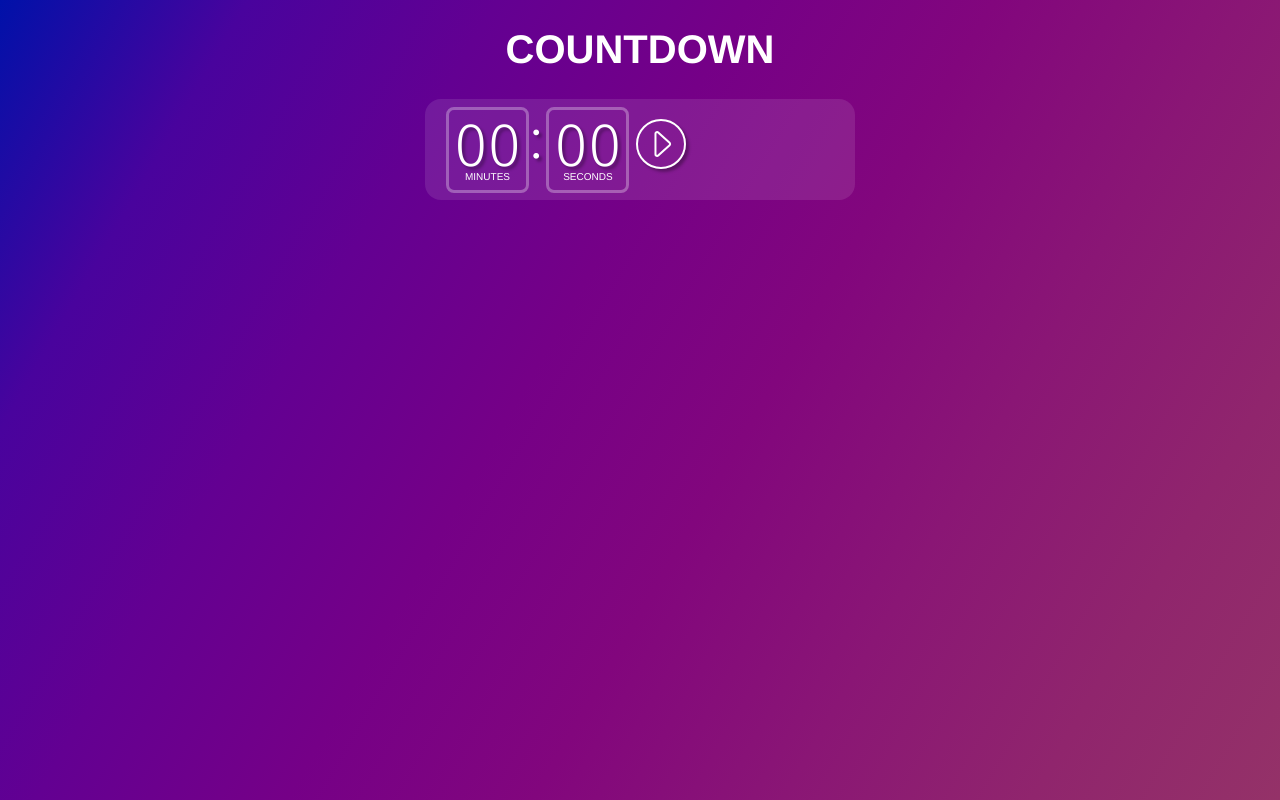
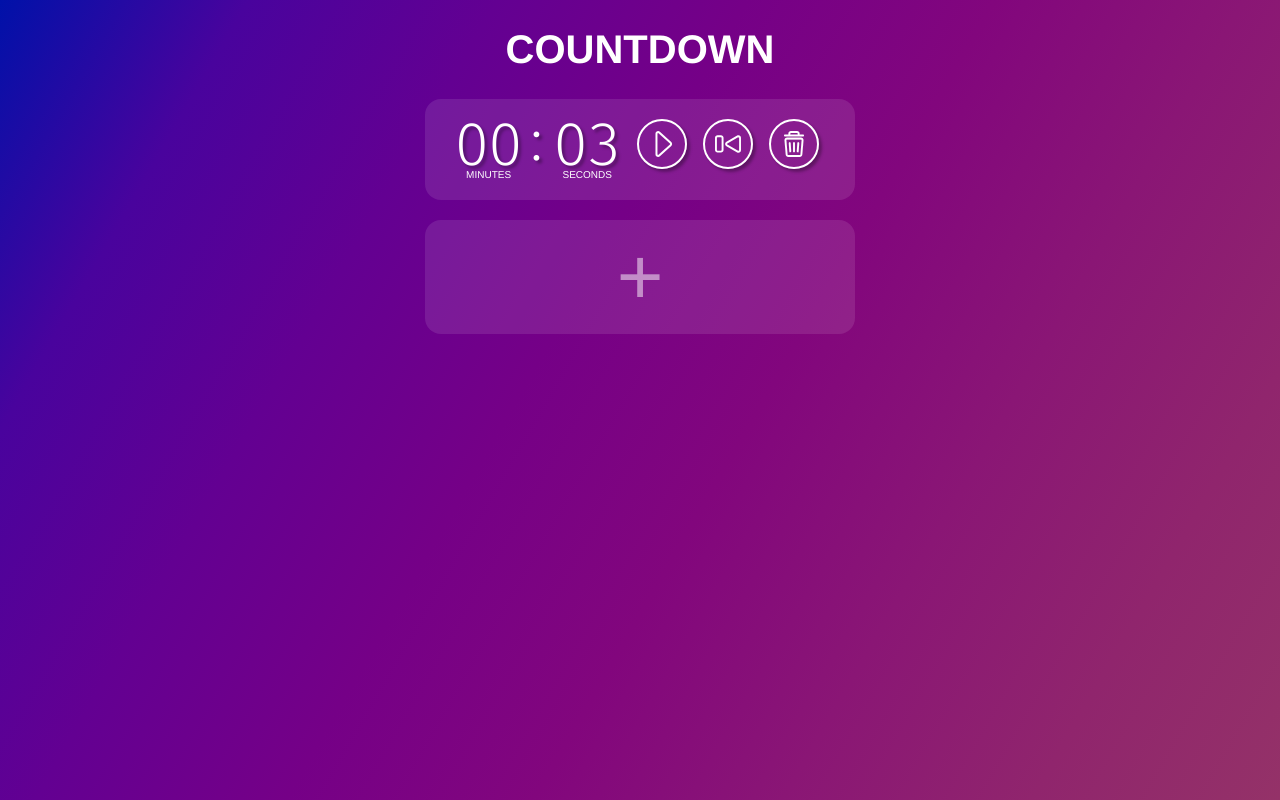
Before and after one commit to zhjrcc/Timer, a React (Vite) app: page / in a window 1280 px wide. Built offline with nearby package versions, Linux system fonts and the light colour scheme.

Commit message:
multiple completed

```diff
--- a/src/AddTimer.jsx
+++ b/src/AddTimer.jsx
@@ -16,7 +16,10 @@ function AddTimer({ onAdd }) {
   }
   const onSubmit = (evt) => {
     evt.preventDefault()
-    onAdd(data.minutes * 60 + data.seconds)
+    const startTime = data.minutes * 60 + data.seconds
+    if (startTime > 0) {
+      onAdd(startTime)
+    }
     setData(EMPTY)
   }
 
--- a/src/Timer.jsx
+++ b/src/Timer.jsx
@@ -7,6 +7,8 @@ function Timer({ startTime, id, onDelete }) {
     state: { remaining, isRunning, isCompleted },
     dispatch,
   } = useTimer(startTime)
+
+  const handleDelete = () => onDelete(id)
 
   const timerClass = [
     "timer",
@@ -35,7 +37,7 @@ function Timer({ startTime, id, onDelete }) {
         label="Restart"
         onClick={() => dispatch({ type: "RESTART" })}
       />
-      <Button icon="trash" label="Delete" onClick={() => onDelete(id)} />
+      <Button icon="trash" label="Delete" onClick={handleDelete} />
     </section>
   )
 }
--- a/src/TimerManager.jsx
+++ b/src/TimerManager.jsx
@@ -3,13 +3,30 @@ import Timer from "./Timer"
 import AddTimer from "./AddTimer"
 
 function TimerManager() {
-  const [startTime, setStartTime] = useState(0)
+  const [timers, setTimers] = useState([{ id: "first", startTime: 3 }])
+  const [isAdding, setAdding] = useState(false)
+
+  const onAdd = (startTime) => {
+    const id = `timer-${Math.random()}`
+    setTimers((oldTimers) => [...oldTimers, { id, startTime }])
+    setAdding(false)
+  }
+
+  const onDelete = (idToDelete) => {
+    setTimers((oldTimers) => oldTimers.filter(({ id }) => id !== idToDelete))
+  }
+
   return (
     <div className="timers">
-      {startTime > 0 ? (
-        <Timer startTime={startTime} onDelete={() => setStartTime(0)} />
+      {timers.map(({ id, startTime }) => (
+        <Timer key={id} startTime={startTime} id={id} onDelete={onDelete} />
+      ))}
+      {isAdding ? (
+        <AddTimer onAdd={onAdd} />
       ) : (
-        <AddTimer onAdd={setStartTime} />
+        <button className="timer timer-add" onClick={() => setAdding(true)}>
+          +
+        </button>
       )}
     </div>
   )
```
